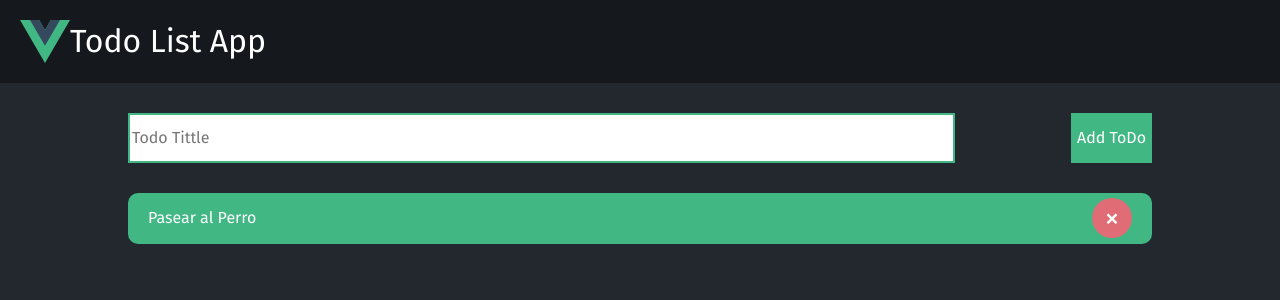
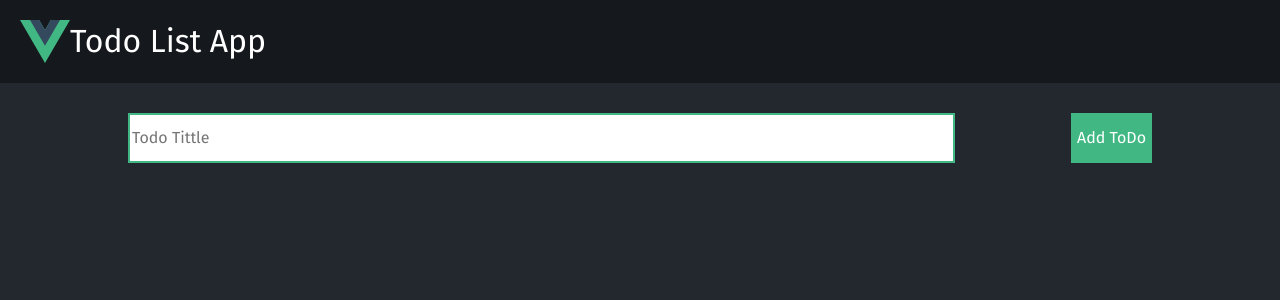
Before and after one commit to JordyV23/cursoVueMastermind, a Vue app in the folder todo-list/: page / in a window 1280 px wide. Shown: the top 300 px of the page. Built offline with nearby package versions, Linux system fonts and the light colour scheme.

Commit message:
Agregar Y Eliminar Tareas

```diff
--- a/todo-list/src/App.vue
+++ b/todo-list/src/App.vue
@@ -7,18 +7,18 @@
   <main class="container">
     <section>
       <form class="add-todo-form" action="">
-        <input type="text" placeholder="Todo Tittle"/>
+        <input v-model="todoTitle" type="text" placeholder="Todo Tittle"/>
         <div>
-          <button>Add ToDo</button>
+          <button @click.prevent="addTodo">Add ToDo</button>
         </div>
       </form>
     </section>
 
     <section>
-      <div class="todo">
-        <p>Pasear al Perro</p>
+      <div v-for="(todo, i) in todos" class="todo">
+        <p>{{ todo }}</p>
         <div>
-          <button class="remove-todo-btn">&times;</button>
+          <button class="remove-todo-btn" @click="removeTodo(i)">&times;</button>
         </div>
       </div>
     </section>
@@ -26,7 +26,27 @@
 
 </template>
 
-<script setup>
+<script>
+
+export default {
+  data(){
+    return {
+      todoTitle:"",
+      todos: [],
+    }
+  },
+
+  methods: {
+    addTodo(){
+      this.todos.push(this.todoTitle);
+      this.todoTitle = "";
+    },
+
+    removeTodo(id){
+      this.todos.splice(id,1);
+    }
+  }
+}
 
 </script>
 
```
